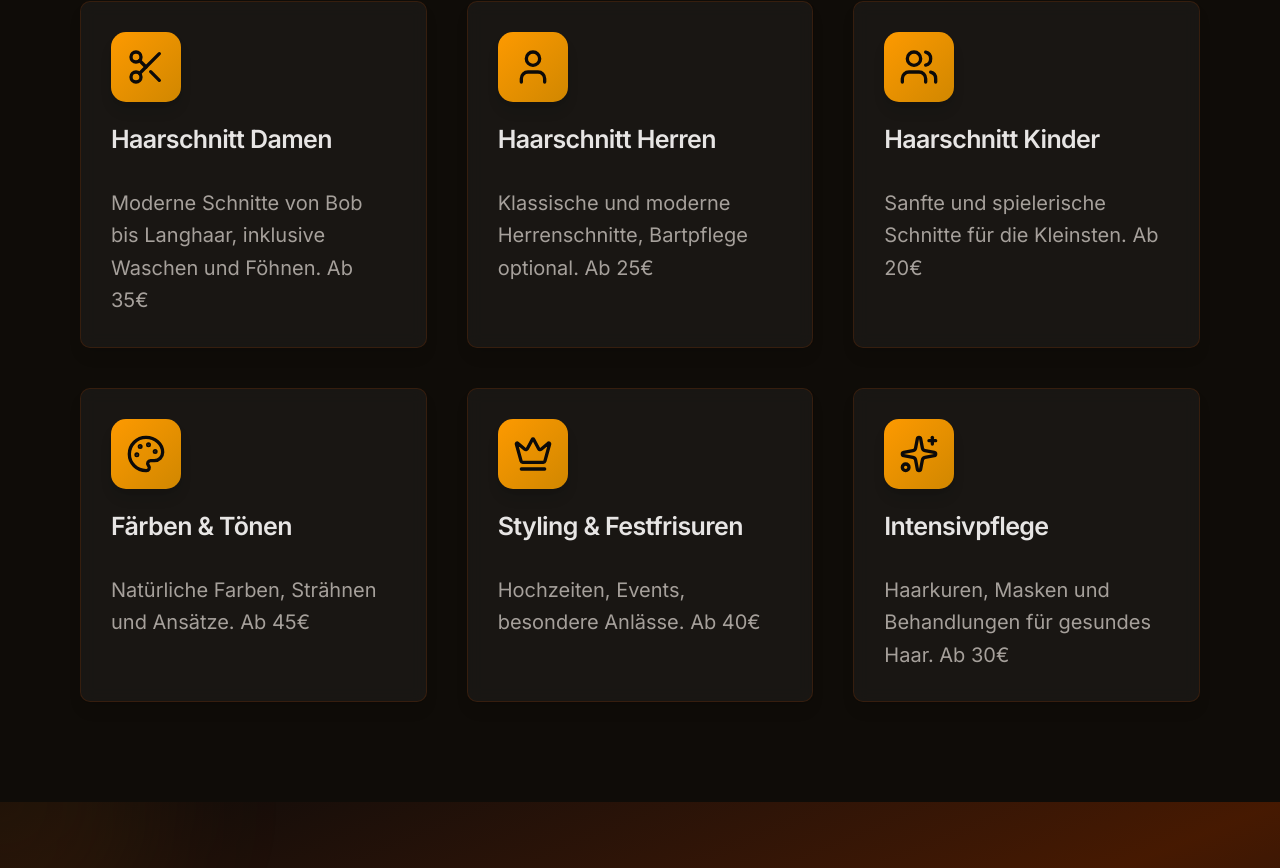
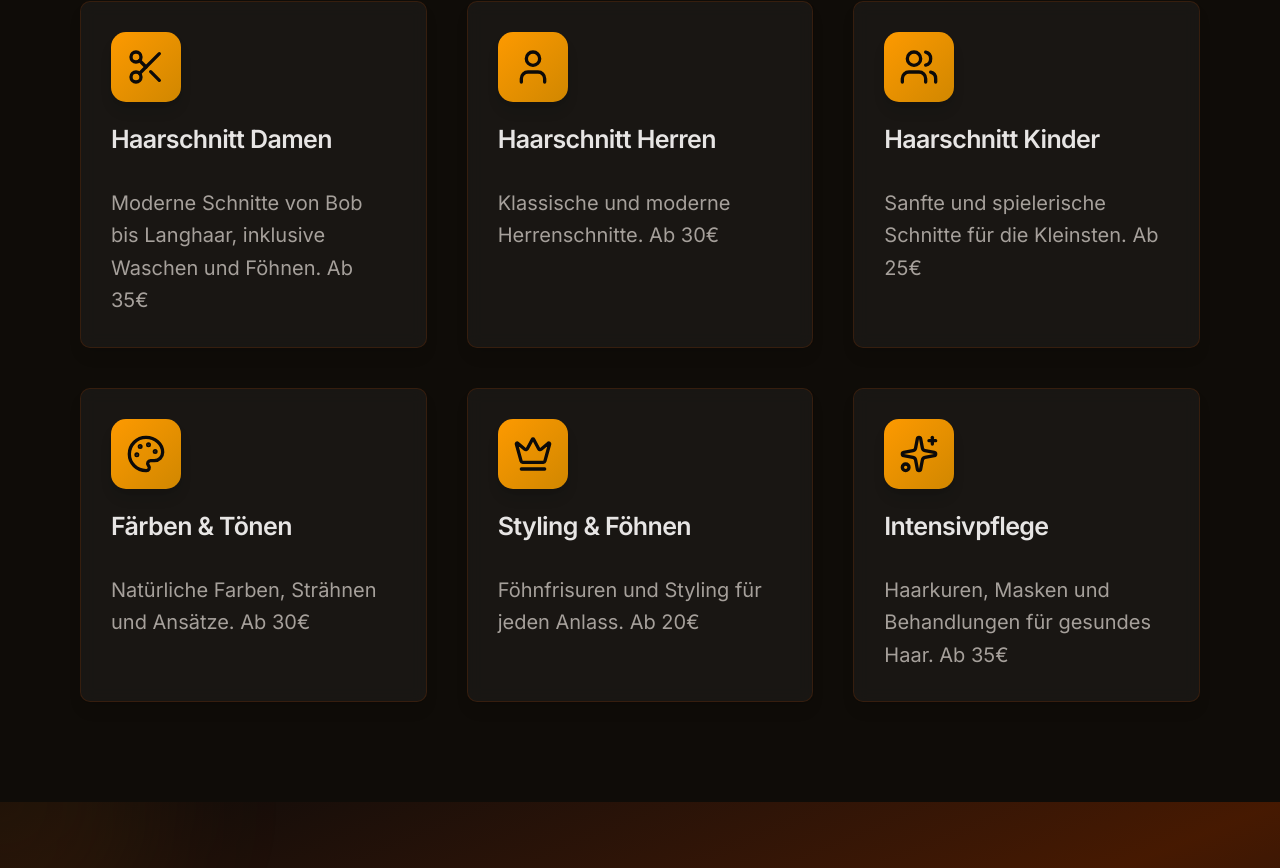
Before and after one commit to ThomasTh1977/annette, a Next.js app: page /leistungen in a window 1280 px wide. Shown: the part 412-1280 px from the top of the page. Built offline with nearby package versions, Linux system fonts and the light colour scheme.

Commit message:
Update: Preise auf Leistungsseite aktualisiert

```diff
--- a/src/app/leistungen/page.tsx
+++ b/src/app/leistungen/page.tsx
@@ -20,33 +20,33 @@ const services = [
   },
   {
     name: "Haarschnitt Herren",
-    description: "Klassische und moderne Herrenschnitte, Bartpflege optional.",
+    description: "Klassische und moderne Herrenschnitte.",
     icon: User,
-    price: "Ab 25€",
+    price: "Ab 30€",
   },
   {
     name: "Haarschnitt Kinder",
     description: "Sanfte und spielerische Schnitte für die Kleinsten.",
     icon: Users,
-    price: "Ab 20€",
+    price: "Ab 25€",
   },
   {
     name: "Färben & Tönen",
     description: "Natürliche Farben, Strähnen und Ansätze.",
     icon: Palette,
-    price: "Ab 45€",
+    price: "Ab 30€",
   },
   {
-    name: "Styling & Festfrisuren",
-    description: "Hochzeiten, Events, besondere Anlässe.",
+    name: "Styling & Föhnen",
+    description: "Föhnfrisuren und Styling für jeden Anlass.",
     icon: Crown,
-    price: "Ab 40€",
+    price: "Ab 20€",
   },
   {
     name: "Intensivpflege",
     description: "Haarkuren, Masken und Behandlungen für gesundes Haar.",
     icon: Sparkles,
-    price: "Ab 30€",
+    price: "Ab 35€",
   },
 ];
 
```
